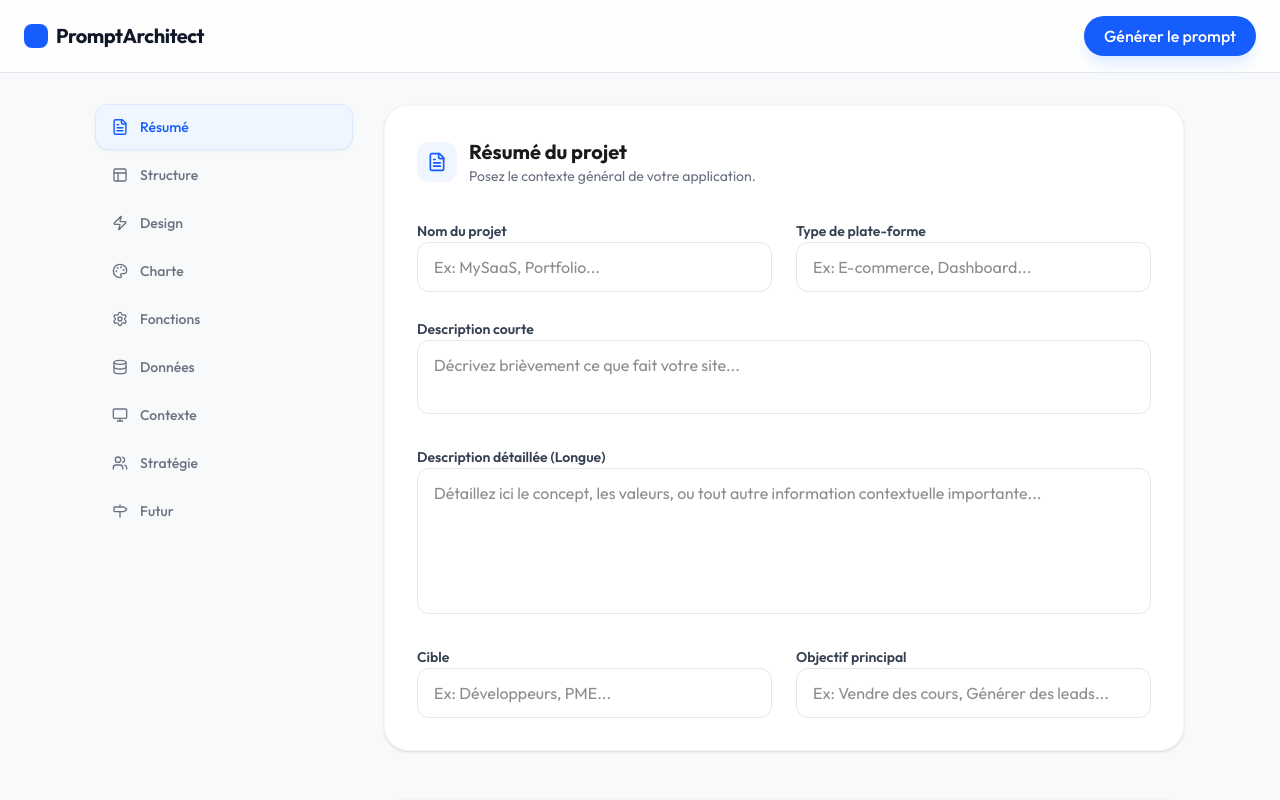
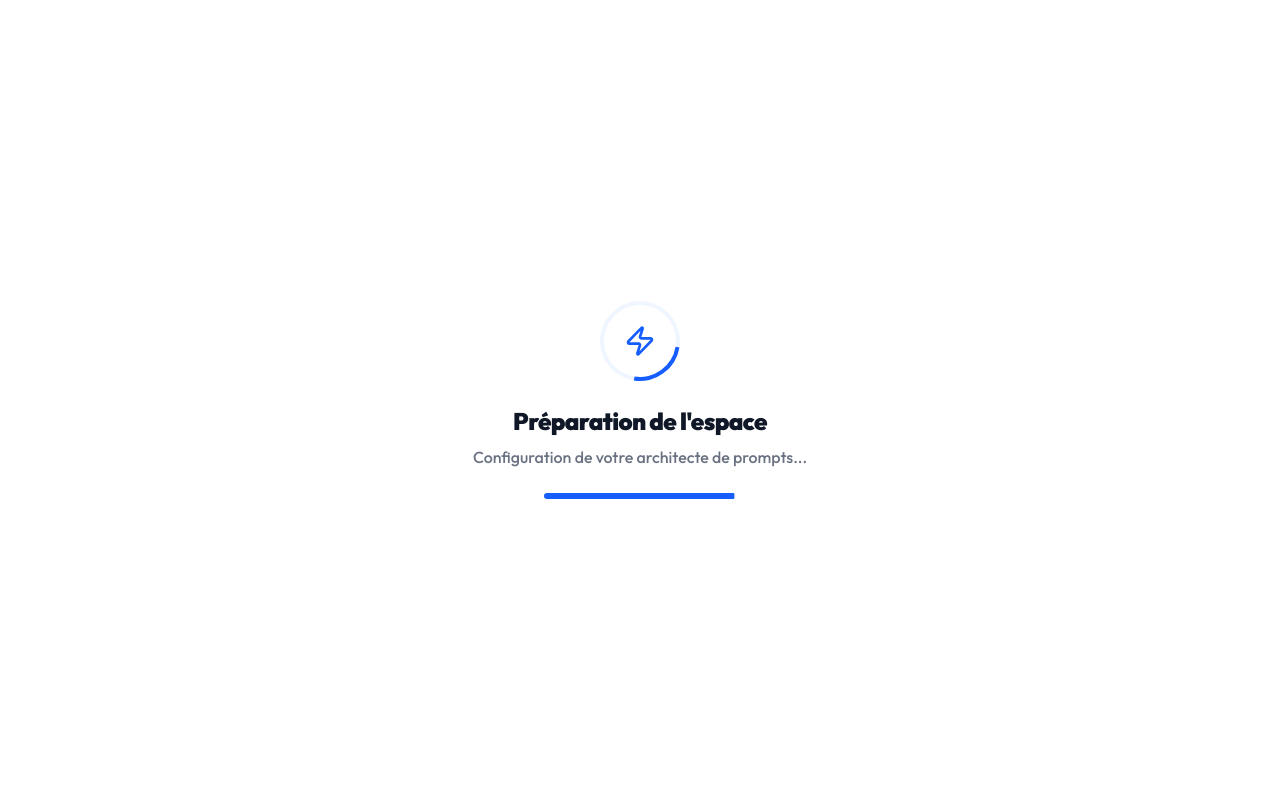
Before and after one commit to devandfree/kyprompt, a React (Vite) app: page / in a window 1280 px wide. Both pictures are taken after a click on the button "Commencer". Shown: the top 800 px of the page. Built offline with nearby package versions, Linux system fonts and the light colour scheme.

Commit message:
feat: Add loading state and initial view
Introduces a loading state with an animated loader to provide visual feedback during initial application setup or transitions. The landing page now triggers this loading state before transitioning to the form view.

```diff
--- a/src/App.tsx
+++ b/src/App.tsx
@@ -17,7 +17,8 @@ import {
   Link,
   MessageSquare,
   Milestone,
-  X
+  X,
+  Loader2
 } from 'lucide-react';
 import { motion, AnimatePresence } from 'motion/react';
 import { FormState, INITIAL_STATE, AMBIANCE_OPTIONS, Page } from './types';
@@ -56,6 +57,7 @@ export default function App() {
   const [activeSection, setActiveSection] = useState('section1');
   const isScrollingRef = useRef(false);
   const [view, setView] = useState<'landing' | 'form' | 'preview'>('landing');
+  const [isLoading, setIsLoading] = useState(false);
   const [editablePrompt, setEditablePrompt] = useState('');
   const [promptOptions, setPromptOptions] = useState<PromptOptions>({
     showSummary: true,
@@ -245,6 +247,51 @@ ${bullet}${bold('Roadmap :')} ${formData.roadmap || 'N/A'}`);
     }
   };
 
+  const handleStart = () => {
+    setIsLoading(true);
+    setTimeout(() => {
+      setView('form');
+      setIsLoading(false);
+    }, 3000);
+  };
+
+  if (isLoading) {
+    return (
+      <div className="min-h-screen bg-white flex flex-col items-center justify-center p-6">
+        <motion.div
+          initial={{ opacity: 0, scale: 0.9 }}
+          animate={{ opacity: 1, scale: 1 }}
+          className="flex flex-col items-center gap-6 text-center"
+        >
+          <div className="relative">
+            <motion.div
+              animate={{ rotate: 360 }}
+              transition={{ duration: 2, repeat: Infinity, ease: "linear" }}
+              className="w-20 h-20 rounded-full border-4 border-blue-50 border-t-blue-600"
+            />
+            <div className="absolute inset-0 flex items-center justify-center">
+              <Zap className="w-8 h-8 text-blue-600" />
+            </div>
+          </div>
+
+          <div className="space-y-2">
+            <h2 className="text-2xl font-black tracking-tight text-gray-900">Préparation de l'espace</h2>
+            <p className="text-gray-500 font-medium">Configuration de votre architecte de prompts...</p>
+          </div>
+
+          <div className="w-48 h-1.5 bg-gray-100 rounded-full overflow-hidden">
+            <motion.div
+              initial={{ x: "-100%" }}
+              animate={{ x: "0%" }}
+              transition={{ duration: 3, ease: "easeInOut" }}
+              className="w-full h-full bg-blue-600"
+            />
+          </div>
+        </motion.div>
+      </div>
+    );
+  }
+
   if (view === 'landing') {
     return (
       <div className="min-h-screen bg-white flex items-center justify-center p-6 overflow-hidden relative">
@@ -274,7 +321,7 @@ ${bullet}${bold('Roadmap :')} ${formData.roadmap || 'N/A'}`);
             </p>
             <div className="flex flex-col sm:flex-row items-center gap-6">
               <button
-                onClick={() => setView('form')}
+                onClick={handleStart}
                 className="w-full sm:w-auto bg-blue-600 hover:bg-blue-700 text-white px-8 py-4 rounded-2xl font-bold text-lg transition-all shadow-xl shadow-blue-200 active:scale-95 flex items-center justify-center gap-2"
               >
                 Commencer
@@ -351,6 +398,14 @@ ${bullet}${bold('Roadmap :')} ${formData.roadmap || 'N/A'}`);
             <div className="absolute -bottom-10 -left-10 w-60 h-60 bg-indigo-200 rounded-full blur-[80px] opacity-20 -z-10" />
           </motion.div>
         </main>
+
+        <footer className="absolute bottom-8 left-0 w-full px-10">
+          <div className="max-w-6xl mx-auto">
+            <p className="text-gray-400 text-sm font-medium">
+              © {new Date().getFullYear()} PromptArchitect — Conçu par <span className="text-gray-900 font-bold">Steve EMANE</span>
+            </p>
+          </div>
+        </footer>
       </div>
     );
   }
@@ -369,6 +424,13 @@ ${bullet}${bold('Roadmap :')} ${formData.roadmap || 'N/A'}`);
             <h1 className="text-xl font-bold tracking-tight text-gray-900">Aperçu du Prompt</h1>
           </div>
           <div className="flex items-center gap-3">
+            <button
+              onClick={() => setView('landing')}
+              className="text-gray-500 hover:text-red-600 font-medium px-4 py-2 flex items-center gap-2 transition-colors"
+            >
+              <X className="w-4 h-4" />
+              Quitter
+            </button>
             <button
               onClick={() => setView('form')}
               className="text-gray-500 hover:text-gray-900 font-medium px-4 py-2"
@@ -475,6 +537,12 @@ ${bullet}${bold('Roadmap :')} ${formData.roadmap || 'N/A'}`);
           </div>
         </main>
 
+        <footer className="max-w-7xl mx-auto py-12 px-8 text-left border-t border-gray-200 mt-12">
+          <p className="text-gray-400 text-sm font-medium">
+            © {new Date().getFullYear()} PromptArchitect — Conçu par <span className="text-gray-900 font-bold">Steve EMANE</span>
+          </p>
+        </footer>
+
         {/* Success Notification */}
         <AnimatePresence>
           {isGenerated && (
@@ -517,12 +585,21 @@ ${bullet}${bold('Roadmap :')} ${formData.roadmap || 'N/A'}`);
           <div className="w-6 h-6 bg-blue-600 rounded-lg" />
           <h1 className="text-xl font-bold tracking-tight text-gray-900">PromptArchitect</h1>
         </div>
+        <div className="flex items-center gap-3">
+          <button
+            onClick={() => setView('landing')}
+            className="text-gray-500 hover:text-red-600 font-medium px-4 py-2 flex items-center gap-2 transition-colors"
+          >
+            <X className="w-4 h-4" />
+            Quitter
+          </button>
           <button
             onClick={handleGeneratePrompt}
             className="bg-blue-600 hover:bg-blue-700 text-white px-5 py-2 rounded-full font-medium transition-all flex items-center gap-2 shadow-lg shadow-blue-100 active:scale-95"
           >
             Générer le prompt
           </button>
+        </div>
       </header>
 
       <main className="max-w-6xl mx-auto flex gap-8 p-8">
@@ -1039,6 +1116,12 @@ ${bullet}${bold('Roadmap :')} ${formData.roadmap || 'N/A'}`);
         </div>
       </main>
 
+      <footer className="max-w-6xl mx-auto py-12 px-8 text-left border-t border-gray-200 mt-12">
+        <p className="text-gray-400 text-sm font-medium">
+          © {new Date().getFullYear()} PromptArchitect — Conçu par <span className="text-gray-900 font-bold">Steve EMANE</span>
+        </p>
+      </footer>
+
       {/* Success Notification */}
       <AnimatePresence>
         {isGenerated && (
```
Lines whose indentation alone changed are shown as unchanged.
